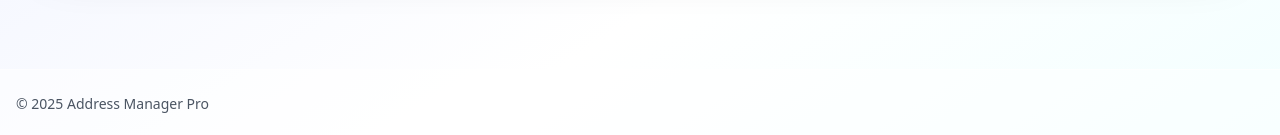
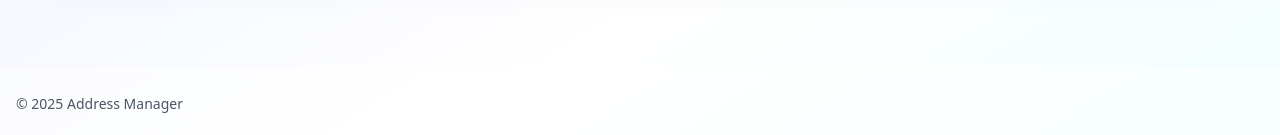
Before and after one commit to Yaro-bit/address-manager-pro, a Next.js app: page / in a window 1280 px wide. Shown: the part 1182-1317 px from the top of the page. Built offline with nearby package versions, Linux system fonts and the light colour scheme.

Commit message:
Update layout.tsx

```diff
--- a/app/layout.tsx
+++ b/app/layout.tsx
@@ -3,7 +3,7 @@ import './globals.css';
 import type { ReactNode } from 'react';
 
 export const metadata = {
-  title: 'Address Manager Pro',
+  title: 'Address Manager',
   description: 'Excel-powered address portfolio management',
 };
 
@@ -36,7 +36,7 @@ export default function RootLayout({ children }: { children: ReactNode }) {
         >
           <div className="mx-auto px-4 py-3 flex items-center justify-between max-w-screen-lg md:max-w-screen-xl">
             <div className="font-black tracking-tight text-lg">
-              Address <span className="text-blue-700">Manager</span> Pro
+              Address <span className="text-blue-700">Manager</span> Demo
             </div>
             <div className="text-sm text-gray-600">v0.0.2</div>
           </div>
@@ -48,7 +48,7 @@ export default function RootLayout({ children }: { children: ReactNode }) {
 
         <footer className="mt-12 md:mt-16 border-t border-white/60 bg-white/40">
           <div className="mx-auto px-4 py-6 text-sm text-gray-600 max-w-screen-lg md:max-w-screen-xl">
-            © {new Date().getFullYear()} Address Manager Pro
+            © {new Date().getFullYear()} Address Manager
           </div>
         </footer>
       </body>
```
